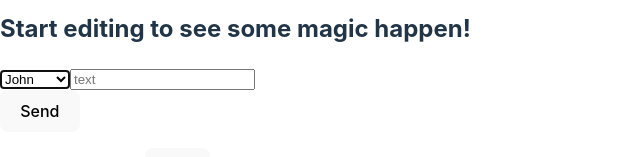
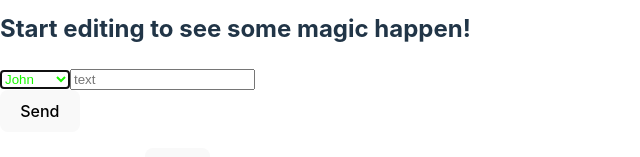
Before and after one commit to garold664/react-todolist, a React (Vite) app: page / in a window 1280 px wide. Shown: the part 281-438 px from the top of the page, without its empty margins (0-640 px from the left). Built offline with nearby package versions, Linux system fonts and the light colour scheme.

Commit message:
added colors to names in the select

```diff
--- a/src/App.tsx
+++ b/src/App.tsx
@@ -31,9 +31,12 @@ export default function App() {
         value={name}
         onChange={(ev) => setName(ev.target.value)}
         ref={nameInputRef}
+        style={{ color: dialogNames.find((el) => el.name === name).color }}
       >
         {dialogNames.map((name) => (
-          <option value={name.name}>{name.name}</option>
+          <option value={name.name} style={{ color: name.color }}>
+            {name.name}
+          </option>
         ))}
       </select>
       {/* <input
```
